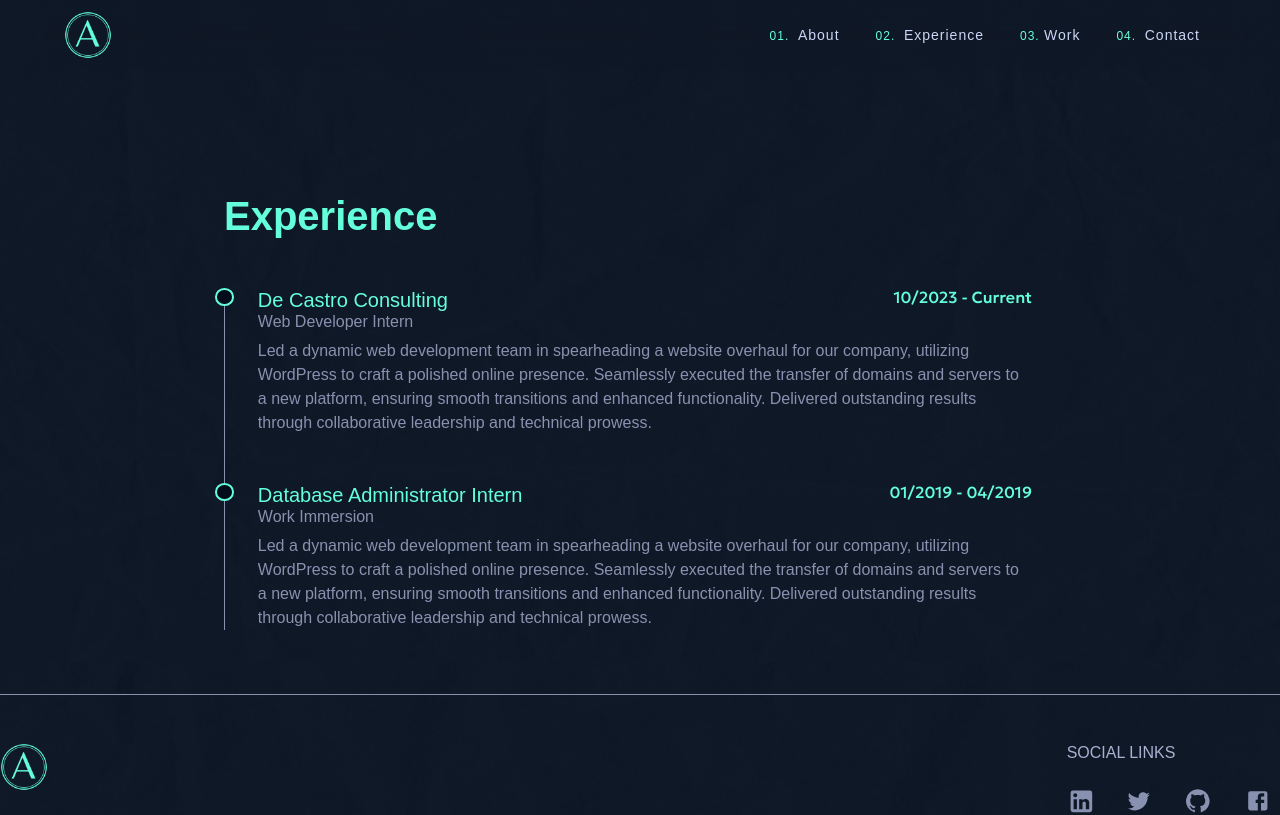
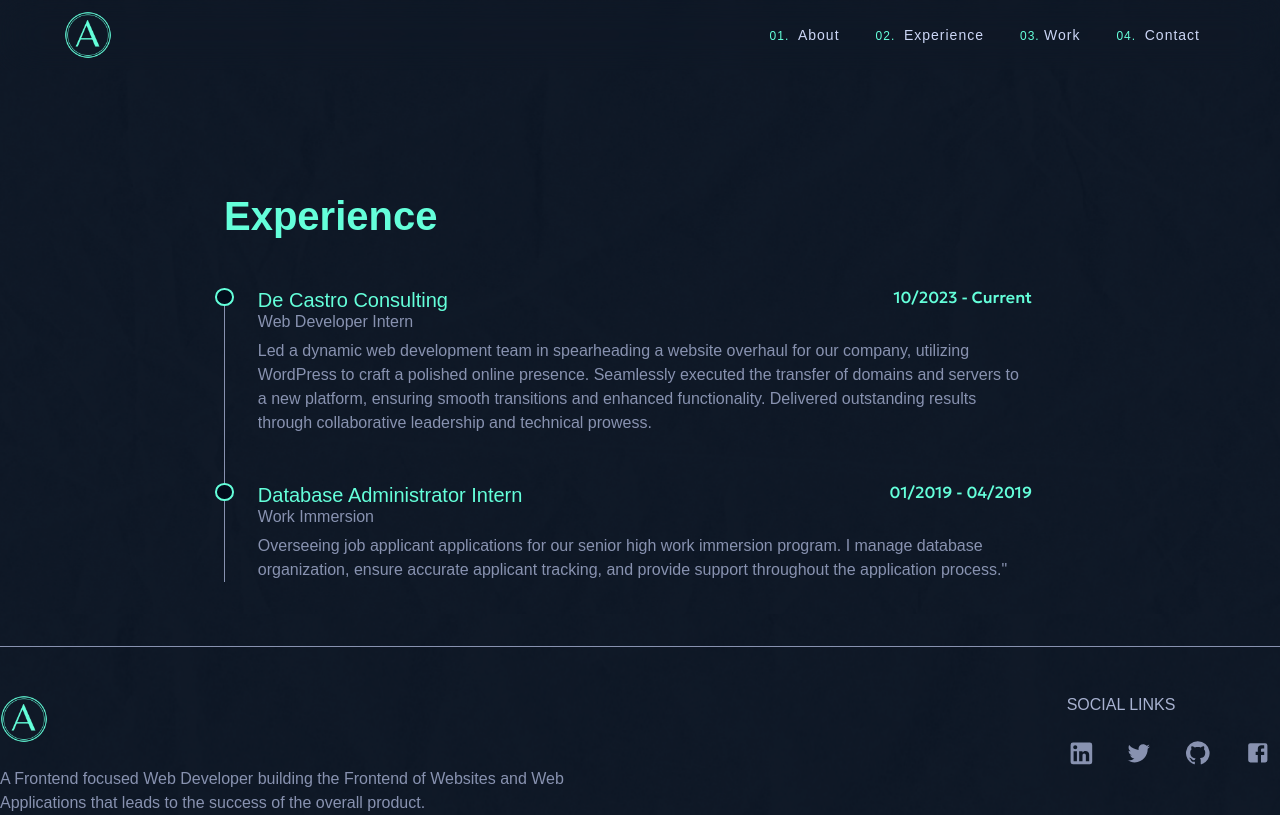
Before and after one commit to artalfred/Portfolio, a React (Create React App) app: page /experience in a window 1280 px wide. Shown: the top 815 px of the page. Built offline with nearby package versions, Linux system fonts and the light colour scheme; a web font is replaced by a local one.

Commit message:
Experience

```diff
--- a/src/components/Experience.jsx
+++ b/src/components/Experience.jsx
@@ -58,12 +58,10 @@ function Experience() {
                 <h5 className="fs-6 green">01/2019 - 04/2019</h5>
               </div>
               <p className="belleza-regular">
-                Led a dynamic web development team in spearheading a website
-                overhaul for our company, utilizing WordPress to craft a
-                polished online presence. Seamlessly executed the transfer of
-                domains and servers to a new platform, ensuring smooth
-                transitions and enhanced functionality. Delivered outstanding
-                results through collaborative leadership and technical prowess.
+                Overseeing job applicant applications for our senior high work
+                immersion program. I manage database organization, ensure
+                accurate applicant tracking, and provide support throughout the
+                application process."
               </p>
             </div>
           </div>
```
